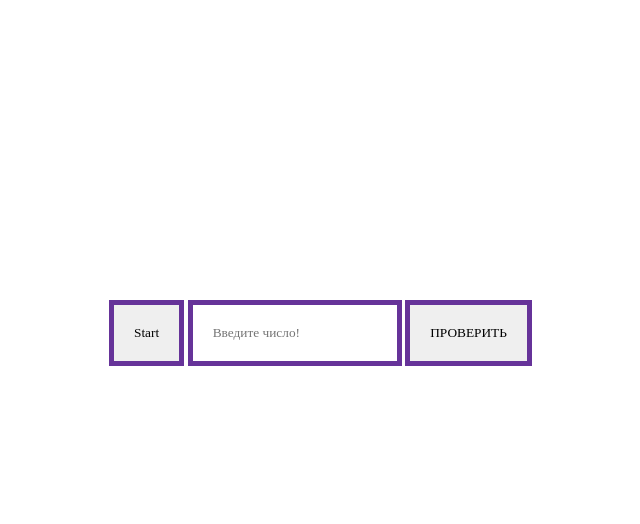
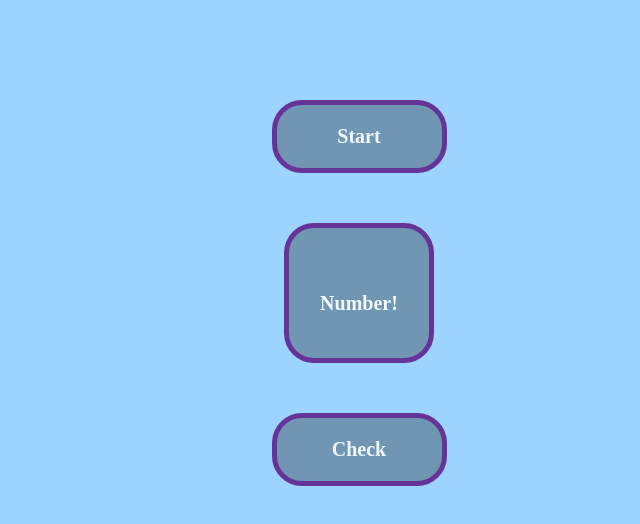
Before and after one commit to vadimderyugin/gg, a plain HTML site: page index.html in a window 1280 px wide. Shown: the whole page, without its empty margins (281-921 px from the left). Drawn offline with Linux system fonts and the light colour scheme.

Commit message:
feat : finish game

```diff
--- a/css/style.css
+++ b/css/style.css
@@ -1,26 +1,51 @@
-body{
-	max-width: 500px;
+body {
+	max-width: 1000px;
 	margin: 0 auto;
-	margin-top: 300px;
+	padding-top: 100px;
+	background-color: #9cd4ff;
+	display: flex;
+	flex-direction: column;
+	align-items: center;
+	padding: 100px 20px 0 20px;
 }
 
 .input {
 	border: 5px solid rebeccapurple;
+	border-radius: 30px;
 	padding: 20px;
+	background-color: #7096b3;
+	color: aliceblue;
+	font-weight: 700;
+	margin-bottom: 50px;
+}
 
-}
 button {
 	border: 5px solid rebeccapurple;
 	padding: 20px;
-
+	border-radius: 30px;
+	background-color: #7096b3;
+	color: aliceblue;
+	font-weight: 700;
+	font-size: 20px;
+	width: 175px;
+	margin-bottom: 50px;
 }
 
-.button  {
+.button {
 	pointer-events: none;
 }
 
 .input {
 	pointer-events: none;
+	height: 140px;
+	font-size: 50px;
+	max-width: 150px;
+}
+
+.input::placeholder {
+	color: aliceblue;
+	font-size: 20px;
+	text-align: center;
 }
 
 .active {
@@ -28,7 +53,13 @@ button {
 }
 
 .text {
-	color: rebeccapurple;
+	color: #000;
 	margin-top: 50px;
 	font-size: 30px;
+	text-align: center;
 }
+
+input::-webkit-outer-spin-button,
+input::-webkit-inner-spin-button {
+    -webkit-appearance: none;
+}
--- a/imdex.html
+++ b/index.html
@@ -10,10 +10,10 @@
 	<title>new</title>
 </head>
 
-<body>
+<body class="body"  >
 	<button class="start">Start</button>
-	<input class="input" type="number" placeholder="Введите число!">
-	<button class="button" >ПРОВЕРИТЬ</button>
+	<input class="input" type="number" placeholder="Number!">
+	<button class="button" >Сheck </button>
 	<div class="text"></div>
 	<script src="js/main.js"></script>
 </body>
--- a/js/main.js
+++ b/js/main.js
@@ -2,20 +2,28 @@ let input = document.querySelector('.input')
 const text = document.querySelector('.text')
 const btn = document.querySelector('.button')
 const start = document.querySelector('.start')
-let conceivedNumber = Math.floor(Math.random() * 100)
+const body = document.querySelector('.body')
+let conceivedNumber
 let numValue
 let counter = 0
 
+const randomNum = () => {
+	return conceivedNumber = Math.floor(Math.random() * 100)
+}
+
 start.addEventListener('click', () => {
+	input.value = ''
+	randomNum()
 	btn.classList.add('active')
 	input.classList.add('active')
-	console.log(conceivedNumber);
+	body.style.backgroundColor = '#edc966'
 	text.textContent = 'Начинаем! Введи число от 0 до 100'
 })
 
 btn.addEventListener('click', () => {
 	numValue = input.value
 	if (conceivedNumber == numValue) {
+		body.style.backgroundColor = '#8bff6b'
 		text.textContent = `Верно! Количество попыток ${counter += 1}`
 	} else if (numValue > 100 || numValue < 0) {
 		text.textContent = 'Введи число от 0 до 100!'
```
